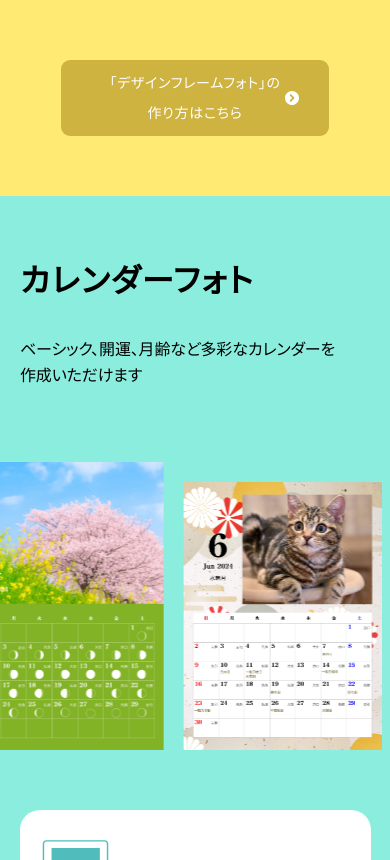
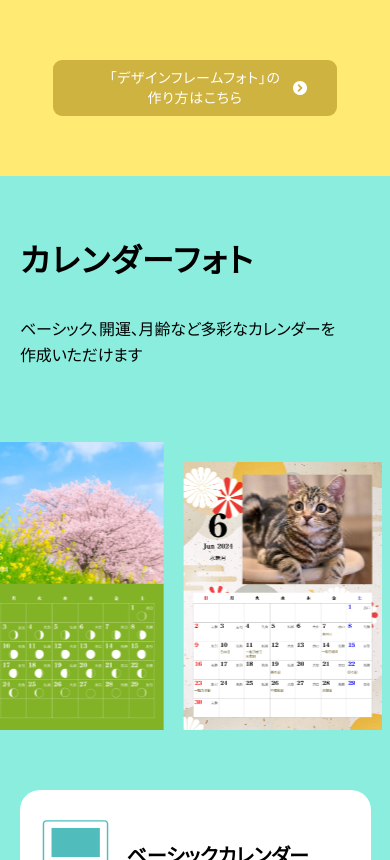
Before and after one commit to kwbt0665/test_shapprin, a plain HTML site: page index.html in a window 390 px wide. Shown: the part 2386-3246 px from the top of the page. Drawn offline with nearby package versions, Linux system fonts and the light colour scheme; a script that the page names is missing; a web font is replaced by a local one.

Commit message:
Add files via upload

```diff
--- a/assets/css/style.scss
+++ b/assets/css/style.scss
@@ -1443,10 +1443,16 @@ footer{
 		@include normal_btn;
 		margin: 60px 20px 0 20px;
 		text-align: center;
+		@media (max-width: 540px){
+			line-height: 20px;
+		}
 		a{
 			background-image: url(../img/arrow_circle_right_white.svg);
 			background-color: #ceb341;
 			color:#fff;
+			@media (max-width: 540px){
+				padding: 0.5rem 3.5rem;
+			}
 			&:hover{
 				background-image: url(../img/arrow_circle_right_black.svg);
 				background-color: $myIvory;
```
Also changed, not shown: assets/css/style.css, assets/css/style.min.css, 2 other files.
